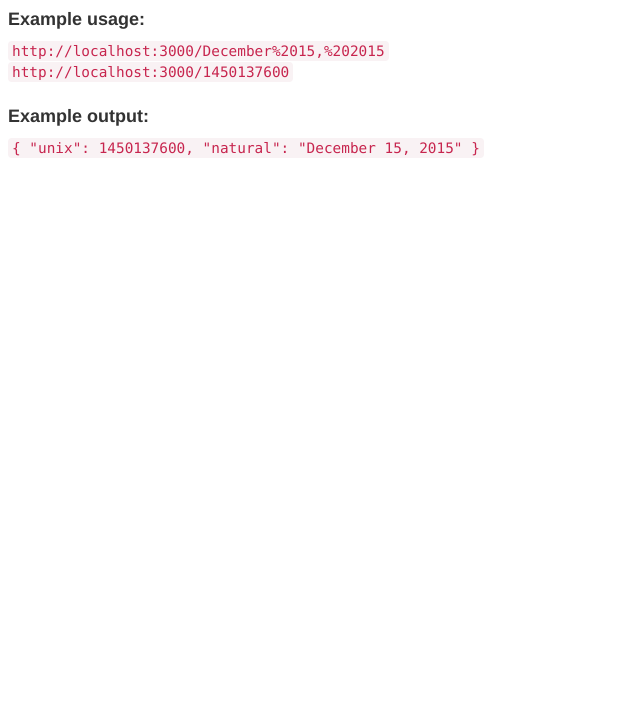
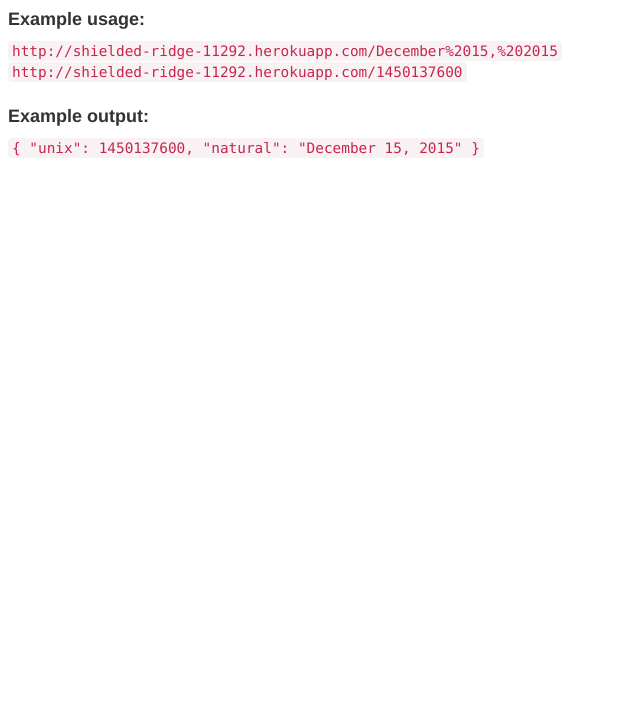
Before and after one commit to Agnostics/timestamp-service, a website: page public/index.html in a window 1280 px wide. Shown: the part 81-800 px from the top of the page, without its empty margins (0-640 px from the left). Drawn offline with Linux system fonts and the light colour scheme.

Commit message:
Changed homepage examples

```diff
--- a/public/index.html
+++ b/public/index.html
@@ -23,9 +23,9 @@
         <h1>Timestamp Microservice</h1>
 
         <h4>Example usage:</h4>
-        <span>http://localhost:3000/December%2015,%202015</span>
+        <span>http://shielded-ridge-11292.herokuapp.com/December%2015,%202015</span>
         <br>
-        <span>http://localhost:3000/1450137600</span>
+        <span>http://shielded-ridge-11292.herokuapp.com/1450137600</span>
 
         <h4>Example output:</h4>
         <span>{ "unix": 1450137600, "natural": "December 15, 2015" }</span>
```
